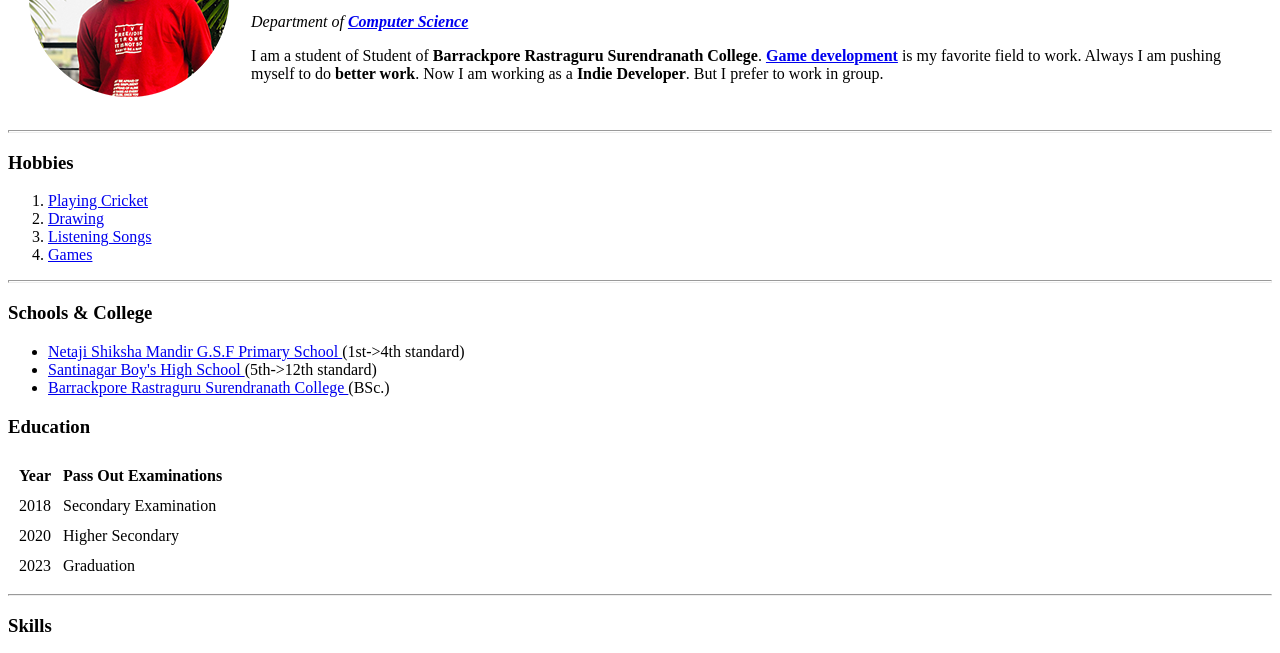
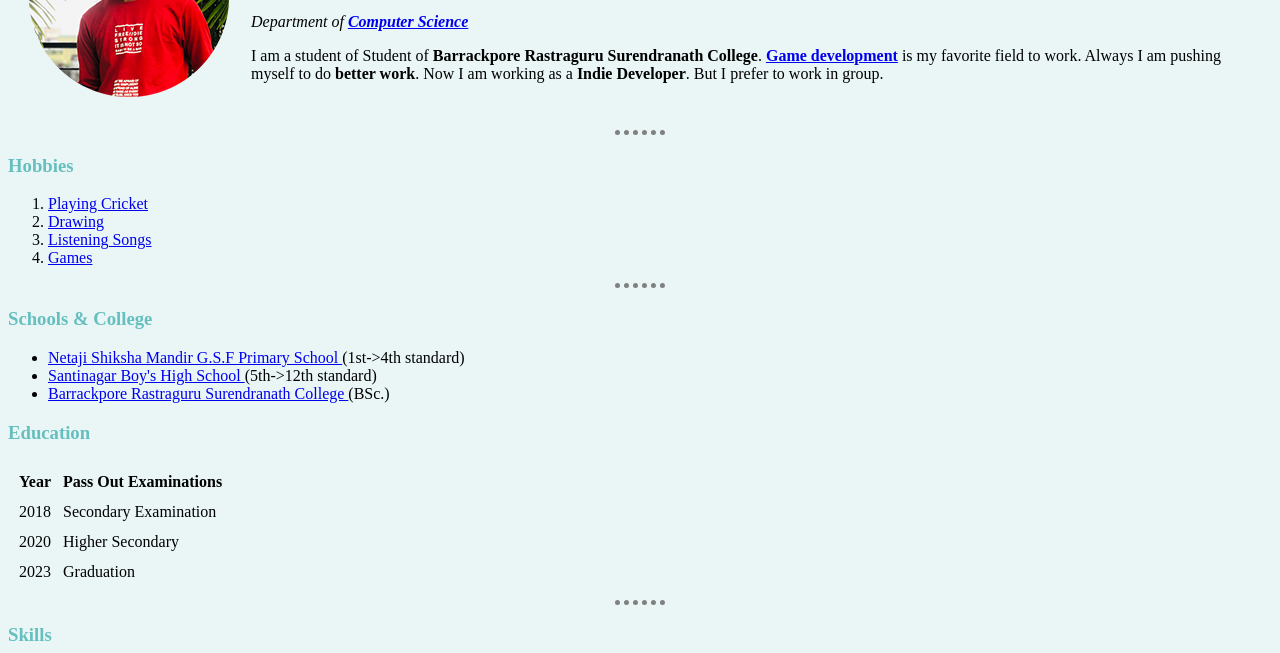
Before and after one commit to Rohit-Chanda/cv, a plain HTML site: page index.html in a window 1280 px wide. Shown: the part 132-785 px from the top of the page. Drawn offline with Linux system fonts and the light colour scheme; files that its build step writes are made by us from their sources.

Commit message:
Update index.html

```diff
--- a/index.html
+++ b/index.html
@@ -4,12 +4,14 @@
 <head>
   <meta charset="utf-8">
   <title>👽Rohit's Personal Site</title>
+  <link rel="stylesheet" href="css/styles.css">
 </head>
 
 <body>
   <table cellspacing="20">
     <td><img src="images\img_0978-modified.png" alt="Rohit's profile picture"></td>
-    <td><h1>Rohit Chanda</h1>
+    <td>
+      <h1>Rohit Chanda</h1>
       <p>
         <em>Student of <strong><a href="https://brsnc.in/">Barrackpore Rastraguru Surendranath College</a></strong>.</em>
       </p>
@@ -17,7 +19,8 @@
         <em>Department of <strong><a href="https://brsnc.in/site/ug_staff/17">Computer Science</a></strong> </em>
       </p>
       <p>I am a student of Student of <strong>Barrackpore Rastraguru Surendranath College</strong>. <strong><a href="https://www.freecodecamp.org/news/what-is-game-development/">Game development</a></strong> is my favorite field to work. Always I am
-      pushing myself to do <strong>better work</strong>. Now I am working as a <strong>Indie Developer</strong>. But I prefer to work in group.</p></td>
+        pushing myself to do <strong>better work</strong>. Now I am working as a <strong>Indie Developer</strong>. But I prefer to work in group.</p>
+    </td>
   </table>
   <hr size="3">
   <h3>Hobbies</h3>
```
Lines whose indentation alone changed are shown as unchanged.
